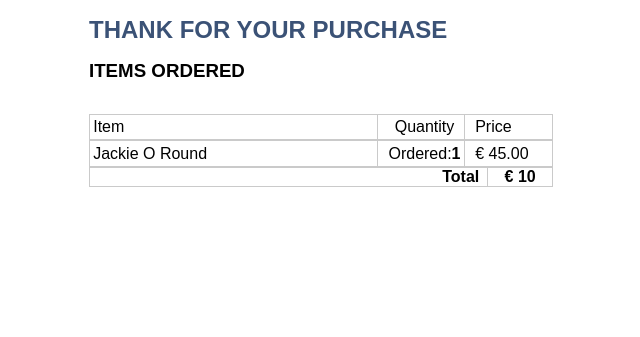
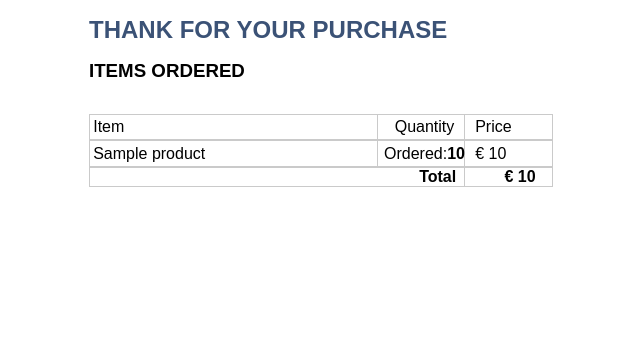
Before and after one commit to devignasrocys/ptu8_baigiamasis_darbas, a Django app: template e_commerce_shop/payment/templates/payment/payment-success.html in a window 1280 px wide. Shown: the part 58-395 px from the top of the page, without its empty margins (319-959 px from the left). Run offline with Django 4.2, Linux system fonts and the light colour scheme; the template is opened without the code that fills it: most values are stand-ins (such as "Sample title", 1, 10 or a date in 2020); some libraries are stand-ins or nearby versions.

Commit message:
small update

```diff
--- a/e_commerce_shop/payment/templates/payment/payment-success.html
+++ b/e_commerce_shop/payment/templates/payment/payment-success.html
@@ -10,12 +10,13 @@
             <span class="payment-success__span">Price</span>
         </li>
 
+        {% for item in cart%}
         <li class="payment-success__item">
-            <span class="payment-success__span">Jackie O Round</span>
-            <span class="payment-success__span">Ordered: <b>1</b></span>
-            <span class="payment-success__span">&#8364; 45.00</span>
+            <span class="payment-success__span">{{item.product.title}}</span>
+            <span class="payment-success__span">Ordered: <b>{{item.qty}}</b></span>
+            <span class="payment-success__span">&#8364; {{item.price}}</span>
         </li>
-
+        {% endfor %}
         <li class="payment-success__item">
             <span class="payment-success__span-total"><b>Total</b></span>
             <span class="payment-success__span-total"><b>&#8364; {{cart.get_total}}</b></span>
--- a/e_commerce_shop/static/css/main.css
+++ b/e_commerce_shop/static/css/main.css
@@ -561,14 +561,16 @@
 }
 
 .payment-success__span-total:first-child {
-    width: 25rem;
+    width: 23.45rem;
     border-right: 1px solid #cacaca;
     text-align: right;
     padding-right: .5rem
 }
 
 .payment-success__span-total:last-child {
-    text-align: center;
+    display: flex;
+    justify-content: center;
+    align-items: center;
     width: 4rem;
 }
 
```
